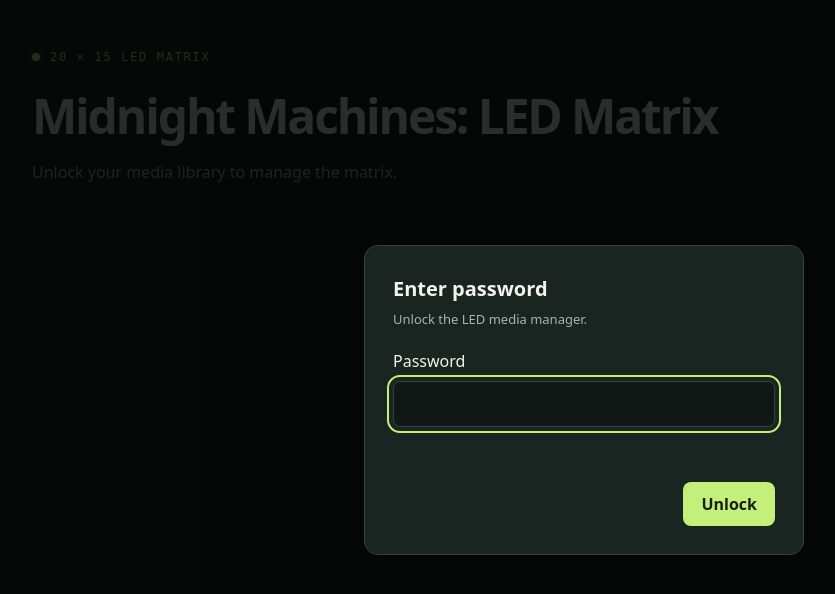
After one commit to lamcnguyen89/LED_Light_Project, a Flask app: template web_server/templates/login.html in a window 1280 px wide. The commit adds this page. Shown: the top 594 px of the page, without its empty margins (56-891 px from the left). Run offline with Flask 3, Linux system fonts and the light colour scheme; the template is opened without the code that fills it, so the values that code supplies are empty; some libraries are stand-ins or nearby versions.

Commit message:
Added password to WEB UI

```diff
--- a/web_server/app.py
+++ b/web_server/app.py
@@ -1,5 +1,7 @@
 """LAN media manager for the LED matrix. Start with: python main.py --service web."""
 import argparse
+from datetime import timedelta
+import hmac
 from io import BytesIO
 import os
 from pathlib import Path
@@ -8,7 +10,7 @@ import tempfile
 from threading import Lock
 import warnings
 
-from flask import Flask, abort, jsonify, render_template, request, send_file, session
+from flask import Flask, abort, jsonify, redirect, render_template, request, send_file, session, url_for
 from PIL import Image, ImageOps, UnidentifiedImageError
 from werkzeug.exceptions import HTTPException
 from werkzeug.utils import secure_filename
@@ -85,9 +87,11 @@ def create_app(input_folder=None, config=None) -> Flask:
     app = Flask(__name__)
     app.config.update(
         SECRET_KEY=secrets.token_hex(32),
+        WEB_PASSWORD=read_environment().get("LEDART_WEB_PASSWORD", ""),
         MAX_CONTENT_LENGTH=32 * 1024 * 1024,
         SESSION_COOKIE_HTTPONLY=True,
         SESSION_COOKIE_SAMESITE="Strict",
+        PERMANENT_SESSION_LIFETIME=timedelta(hours=12),
     )
     if config:
         app.config.update(config)
@@ -108,10 +112,39 @@ def create_app(input_folder=None, config=None) -> Flask:
             abort(404)
         return path
 
+    def authentication_marker():
+        # Bind the session to the current password without storing the password
+        # or an unkeyed password hash in the browser's signed session cookie.
+        key = app.secret_key
+        if isinstance(key, str):
+            key = key.encode("utf-8")
+        return hmac.new(key, app.config["WEB_PASSWORD"].encode("utf-8"), "sha256").hexdigest()
+
+    def authenticated():
+        return session.get("user") == "admin" and secrets.compare_digest(
+            session.get("auth_token", ""), authentication_marker(),
+        )
+
+    def login_page(error=None):
+        session.setdefault("csrf_token", secrets.token_hex(32))
+        return render_template("login.html", csrf_token=session["csrf_token"], error=error)
+
+    @app.before_request
+    def require_password():
+        if not app.config["WEB_PASSWORD"] or authenticated():
+            return
+        # The locked index serves only the password dialog. Static assets contain
+        # no private data and supply the dialog's stylesheet and script.
+        if request.endpoint in {"index", "login", "static"}:
+            return
+        return jsonify(error="Enter the password to unlock the LED media manager."), 401
+
     @app.before_request
     def protect_changes():
         if request.method in {"POST", "DELETE", "PUT", "PATCH"}:
             token = request.headers.get("X-CSRF-Token", "")
+            if not token and request.endpoint in {"login", "logout"}:
+                token = request.form.get("csrf_token", "")
             expected = session.get("csrf_token", "")
             if not expected or not secrets.compare_digest(token, expected):
                 abort(403, description="Refresh the page before making changes.")
@@ -122,9 +155,10 @@ def create_app(input_folder=None, config=None) -> Flask:
         response.headers["X-Frame-Options"] = "DENY"
         response.headers["Content-Security-Policy"] = (
             "default-src 'self'; img-src 'self'; script-src 'self'; "
-            "style-src 'self'; object-src 'none'; frame-ancestors 'none'; base-uri 'self'"
+            "style-src 'self'; object-src 'none'; frame-ancestors 'none'; "
+            "base-uri 'self'; form-action 'self'"
         )
-        if request.path == "/" or request.path.startswith("/api/"):
+        if app.config["WEB_PASSWORD"] or request.path == "/" or request.path.startswith("/api/"):
             response.headers["Cache-Control"] = "no-store"
         return response
 
@@ -137,12 +171,33 @@ def create_app(input_folder=None, config=None) -> Flask:
 
     @app.get("/")
     def index():
+        if app.config["WEB_PASSWORD"] and not authenticated():
+            return login_page()
         session.setdefault("csrf_token", secrets.token_hex(32))
         return render_template(
             "index.html", csrf_token=session["csrf_token"],
             extensions=", ".join(sorted(IMAGE_FORMATS)),
             accept=",".join(sorted(IMAGE_FORMATS)),
+            password_enabled=bool(app.config["WEB_PASSWORD"]),
         )
+
+    @app.post("/login")
+    def login():
+        if not app.config["WEB_PASSWORD"]:
+            return redirect(url_for("index"), code=303)
+        password = request.form.get("password", "")
+        if not secrets.compare_digest(password.encode("utf-8"), app.config["WEB_PASSWORD"].encode("utf-8")):
+            return login_page("Incorrect password. Please try again."), 401
+        session.clear()
+        session["user"] = "admin"
+        session["auth_token"] = authentication_marker()
+        session["csrf_token"] = secrets.token_hex(32)
+        return redirect(url_for("index"), code=303)
+
+    @app.post("/logout")
+    def logout():
+        session.clear()
+        return redirect(url_for("index"), code=303)
 
     @app.get("/api/display-seconds")
     def get_display_seconds():
--- /dev/null
+++ b/web_server/static/login.js
@@ -0,0 +1,8 @@
+"use strict";
+
+const loginDialog = document.querySelector("#login-dialog");
+if (typeof loginDialog.showModal === "function") {
+  loginDialog.removeAttribute("open");
+  loginDialog.showModal();
+  loginDialog.addEventListener("cancel", (event) => event.preventDefault());
+}
--- a/web_server/static/web_ui.css
+++ b/web_server/static/web_ui.css
@@ -61,3 +61,11 @@ dialog::backdrop { background: #000a; }
 .duration-control label { font-size: 14px; }
 .duration-control input { width: 110px; padding: 9px 12px; border: 1px solid var(--line); border-radius: 7px; background: var(--bg); color: var(--text); font: inherit; }
 #duration-status { min-height: 1.5em; }
+
+#logout-form { float: right; margin-top: 12px; }
+.locked-page { opacity: .5; }
+#login-dialog { margin: auto; }
+#password-form { margin-top: 20px; }
+#password-form label { display: block; margin-bottom: 8px; }
+#password { width: 100%; padding: 10px 12px; border: 1px solid var(--line); border-radius: 7px; background: var(--bg); color: var(--text); font: inherit; }
+.login-error { min-height: 1.5em; color: #ffd0c5; font-size: 14px; margin-top: 10px; }
--- a/web_server/static/web_ui.js
+++ b/web_server/static/web_ui.js
@@ -22,6 +22,10 @@ async function api(url, options = {}) {
   const response = await fetch(url, {
     ...options, headers: { "X-CSRF-Token": csrfToken, ...options.headers }
   });
+  if (response.status === 401) {
+    window.location.assign("/");
+    throw new Error("Your session has ended. Enter the password again.");
+  }
   let result;
   try { result = await response.json(); }
   catch { throw new Error("The server did not return a valid response. Try refreshing."); }
--- /dev/null
+++ b/web_server/templates/login.html
@@ -0,0 +1,29 @@
+<!doctype html>
+<html lang="en">
+<head>
+  <meta charset="utf-8">
+  <meta name="viewport" content="width=device-width, initial-scale=1">
+  <title>Unlock LED media library</title>
+  <link rel="stylesheet" href="{{ url_for('static', filename='web_ui.css') }}">
+  <script src="{{ url_for('static', filename='login.js') }}" defer></script>
+</head>
+<body>
+  <main class="locked-page">
+    <div class="eyebrow"><span class="indicator"></span> 20 × 15 LED MATRIX</div>
+    <h1>Midnight Machines: LED Matrix</h1>
+    <p class="intro">Unlock your media library to manage the matrix.</p>
+  </main>
+  <dialog id="login-dialog" aria-labelledby="login-heading" aria-describedby="login-description" open>
+    <h2 id="login-heading">Enter password</h2>
+    <p id="login-description" class="hint">Unlock the LED media manager.</p>
+    <form id="password-form" method="post" action="{{ url_for('login') }}">
+      <input type="hidden" name="csrf_token" value="{{ csrf_token }}">
+      <label for="password">Password</label>
+      <input id="password" name="password" type="password" autocomplete="current-password"
+             aria-describedby="login-error" required autofocus>
+      <p id="login-error" class="login-error" role="alert">{{ error or '' }}</p>
+      <div class="dialog-actions"><button type="submit">Unlock</button></div>
+    </form>
+  </dialog>
+</body>
+</html>
```
Also changed, not shown: tests/test_brightness.py (+2 -2 lines), tests/test_duration.py (+2 -2 lines), tests/test_main.py (+1 -1 lines), tests/test_web_auth.py (added, +181 -0 lines), tests/test_web_ui.py (+2 -2 lines), web_server/templates/index.html (+7 -0 lines), README.md, systemd/README.md, 2 other files.
